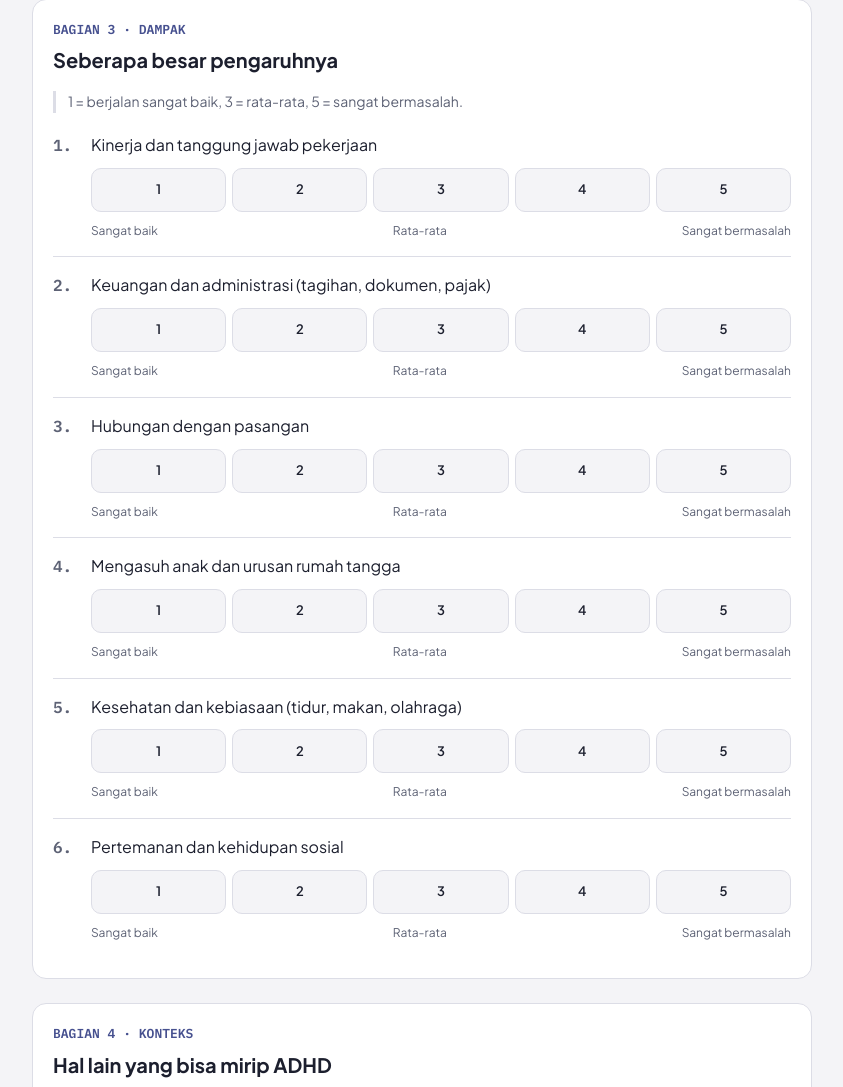
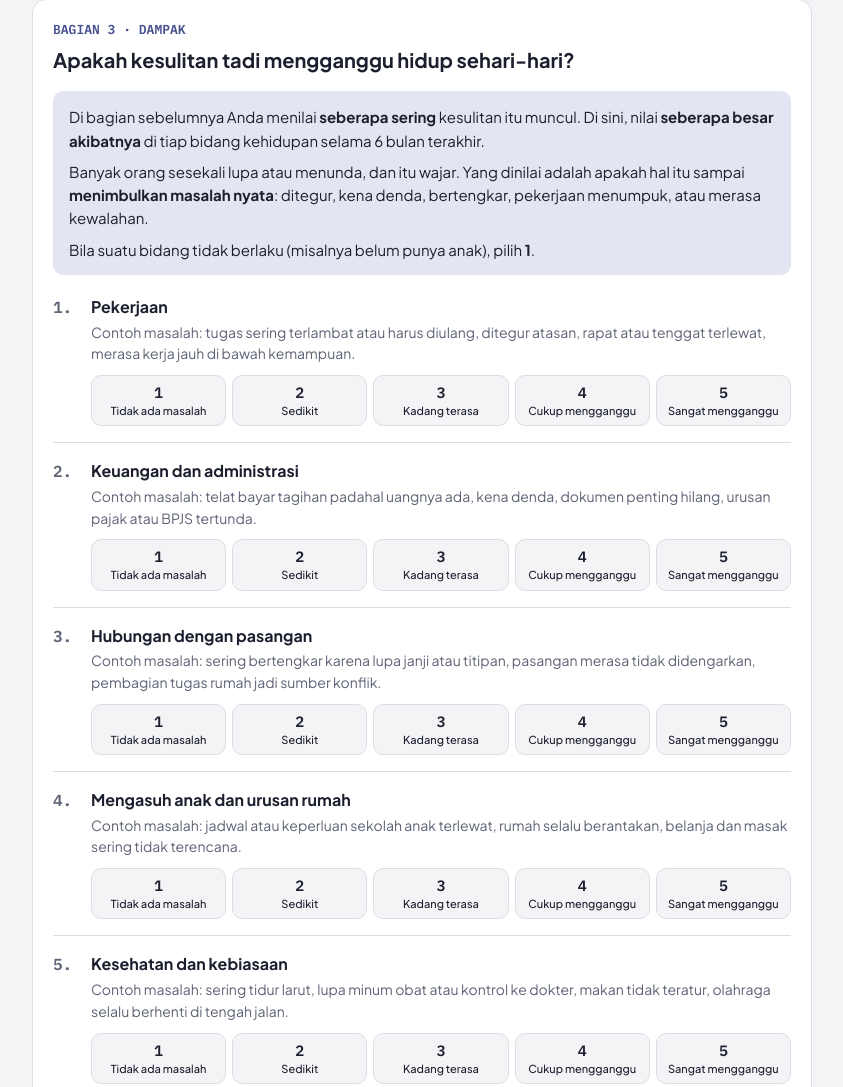
Before and after one commit to adamnmind/skrining-adhd, a plain HTML site: page index.html in a window 1280 px wide. Shown: the part 3572-4659 px from the top of the page, without its empty margins (218-1061 px from the left). Drawn offline with Linux system fonts and the light colour scheme.

Commit message:
Add files via upload

```diff
--- a/index.html
+++ b/index.html
@@ -82,6 +82,10 @@ input:focus-visible, select:focus-visible, textarea:focus-visible, button:focus-
 .pill button { padding: 8px 14px; border-radius: 999px; min-height: 40px; font-size: 14px; }
 .chks { display: flex; flex-wrap: wrap; gap: 8px; margin-left: 38px; }
 .chk { padding: 8px 14px; border-radius: 999px; font-size: 14px; }
+.explain { display: grid; gap: 8px; font-size: 15px; background: var(--accent-soft); border-radius: 10px; padding: 14px 16px; }
+.scale.imp button { display: grid; gap: 2px; justify-items: center; padding: 8px 4px; }
+.scale.imp .n { font-family: var(--font-mono); font-size: 15px; }
+.scale.imp .w { font-size: 11px; font-weight: 500; line-height: 1.2; }
 .scale-legend { display: flex; justify-content: space-between; font-size: 12px; color: var(--muted); margin-left: 38px; }
 .actions { display: flex; flex-wrap: wrap; gap: 10px; }
 .btn { font: inherit; font-weight: 700; padding: 12px 20px; border-radius: 12px; border: 1px solid var(--fg); background: var(--fg); color: var(--surface); cursor: pointer; min-height: 46px; }
@@ -197,8 +201,12 @@ tr.diff td:first-child { box-shadow: inset 3px 0 0 var(--warn); }
       </section>
 
       <section class="panel" id="secE" aria-labelledby="eH">
-        <div class="section-head"><span class="tag">BAGIAN 3 · DAMPAK</span><h2 id="eH">Seberapa besar pengaruhnya</h2></div>
-        <p class="note">1 = berjalan sangat baik, 3 = rata-rata, 5 = sangat bermasalah.</p>
+        <div class="section-head"><span class="tag">BAGIAN 3 · DAMPAK</span><h2 id="eH">Apakah kesulitan tadi mengganggu hidup sehari-hari?</h2></div>
+        <div class="explain">
+          <p>Di bagian sebelumnya Anda menilai <b>seberapa sering</b> kesulitan itu muncul. Di sini, nilai <b>seberapa besar akibatnya</b> di tiap bidang kehidupan selama 6 bulan terakhir.</p>
+          <p>Banyak orang sesekali lupa atau menunda, dan itu wajar. Yang dinilai adalah apakah hal itu sampai <b>menimbulkan masalah nyata</b>: ditegur, kena denda, bertengkar, pekerjaan menumpuk, atau merasa kewalahan.</p>
+          <p>Bila suatu bidang tidak berlaku (misalnya belum punya anak), pilih <b>1</b>.</p>
+        </div>
         <div id="listImp"></div>
       </section>
 
@@ -313,7 +321,15 @@ var ITEMS = [
 ];
 var ONSET = [["yes", "Ya, jelas ada"], ["maybe", "Mungkin ada"], ["no", "Tidak, baru muncul saat dewasa"], ["unknown", "Tidak ingat"]];
 var SETTINGS = [["kerja", "Pekerjaan"], ["rumah", "Urusan rumah"], ["pasangan", "Hubungan pasangan"], ["anak", "Mengasuh anak"], ["uang", "Keuangan dan administrasi"], ["sosial", "Pertemanan dan sosial"]];
-var IMP = [["Kinerja dan tanggung jawab pekerjaan"], ["Keuangan dan administrasi (tagihan, dokumen, pajak)"], ["Hubungan dengan pasangan"], ["Mengasuh anak dan urusan rumah tangga"], ["Kesehatan dan kebiasaan (tidur, makan, olahraga)"], ["Pertemanan dan kehidupan sosial"]];
+var IMP = [
+  ["Pekerjaan", "Contoh masalah: tugas sering terlambat atau harus diulang, ditegur atasan, rapat atau tenggat terlewat, merasa kerja jauh di bawah kemampuan."],
+  ["Keuangan dan administrasi", "Contoh masalah: telat bayar tagihan padahal uangnya ada, kena denda, dokumen penting hilang, urusan pajak atau BPJS tertunda."],
+  ["Hubungan dengan pasangan", "Contoh masalah: sering bertengkar karena lupa janji atau titipan, pasangan merasa tidak didengarkan, pembagian tugas rumah jadi sumber konflik."],
+  ["Mengasuh anak dan urusan rumah", "Contoh masalah: jadwal atau keperluan sekolah anak terlewat, rumah selalu berantakan, belanja dan masak sering tidak terencana."],
+  ["Kesehatan dan kebiasaan", "Contoh masalah: sering tidur larut, lupa minum obat atau kontrol ke dokter, makan tidak teratur, olahraga selalu berhenti di tengah jalan."],
+  ["Pertemanan dan kehidupan sosial", "Contoh masalah: sering terlambat atau membatalkan janji, lupa membalas pesan, tanpa sengaja memotong pembicaraan orang."]
+];
+var IMP_LBL = ["Tidak ada masalah", "Sedikit", "Kadang terasa", "Cukup mengganggu", "Sangat mengganggu"];
 var CTX = [
   ["hopeless", "Merasa tidak ada harapan, tidak berharga, atau punya pikiran untuk mengakhiri hidup."],
   ["mood", "Merasa sedih, hampa, atau kehilangan minat hampir setiap hari selama 2 minggu atau lebih."],
@@ -418,15 +434,14 @@ function computeResult(r) {
   });
   IMP.forEach(function (it, i) {
     var row = el("div", { class: "item", id: "item-I" + i });
-    row.appendChild(el("div", { class: "q" }, '<span class="k">' + (i + 1) + '.</span><span>' + esc(it[0]) + '</span>'));
-    var sc = el("div", { class: "scale" });
+    row.appendChild(el("div", { class: "q" }, '<span class="k">' + (i + 1) + '.</span><span><b>' + esc(it[0]) + '</b><span class="ex">' + esc(it[1]) + '</span></span>'));
+    var sc = el("div", { class: "scale imp" });
     [1, 2, 3, 4, 5].forEach(function (v) {
-      var b = el("button", { type: "button", "aria-pressed": "false", id: "b-I" + i + "-" + v, "aria-label": it[0] + ": " + v }, String(v));
+      var b = el("button", { type: "button", "aria-pressed": "false", id: "b-I" + i + "-" + v, "aria-label": it[0] + ": " + v + ", " + IMP_LBL[v - 1] }, '<span class="n">' + v + '</span><span class="w">' + IMP_LBL[v - 1] + '</span>');
       b.addEventListener("click", function () { st.imp[i] = v; changed(); });
       sc.appendChild(b);
     });
     row.appendChild(sc);
-    row.appendChild(el("div", { class: "scale-legend" }, "<span>Sangat baik</span><span>Rata-rata</span><span>Sangat bermasalah</span>"));
     $("listImp").appendChild(row);
   });
   CTX.forEach(function (c, i) {
```
